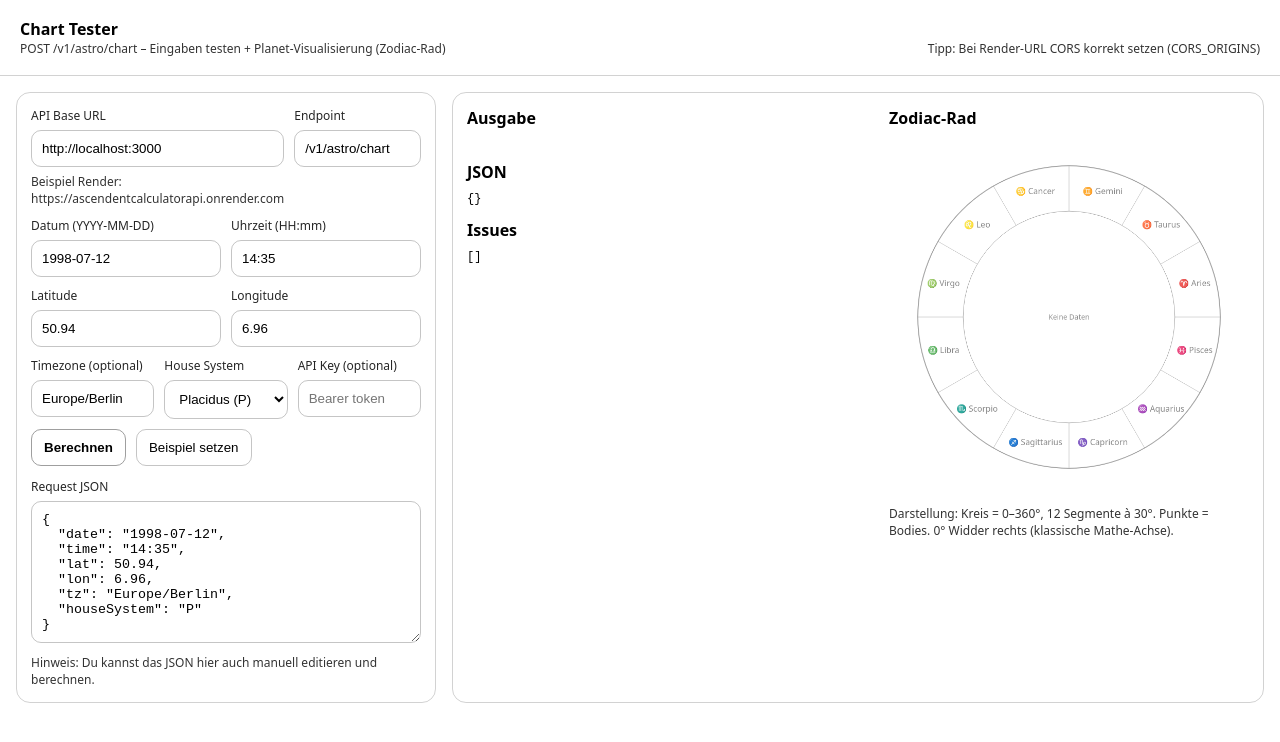
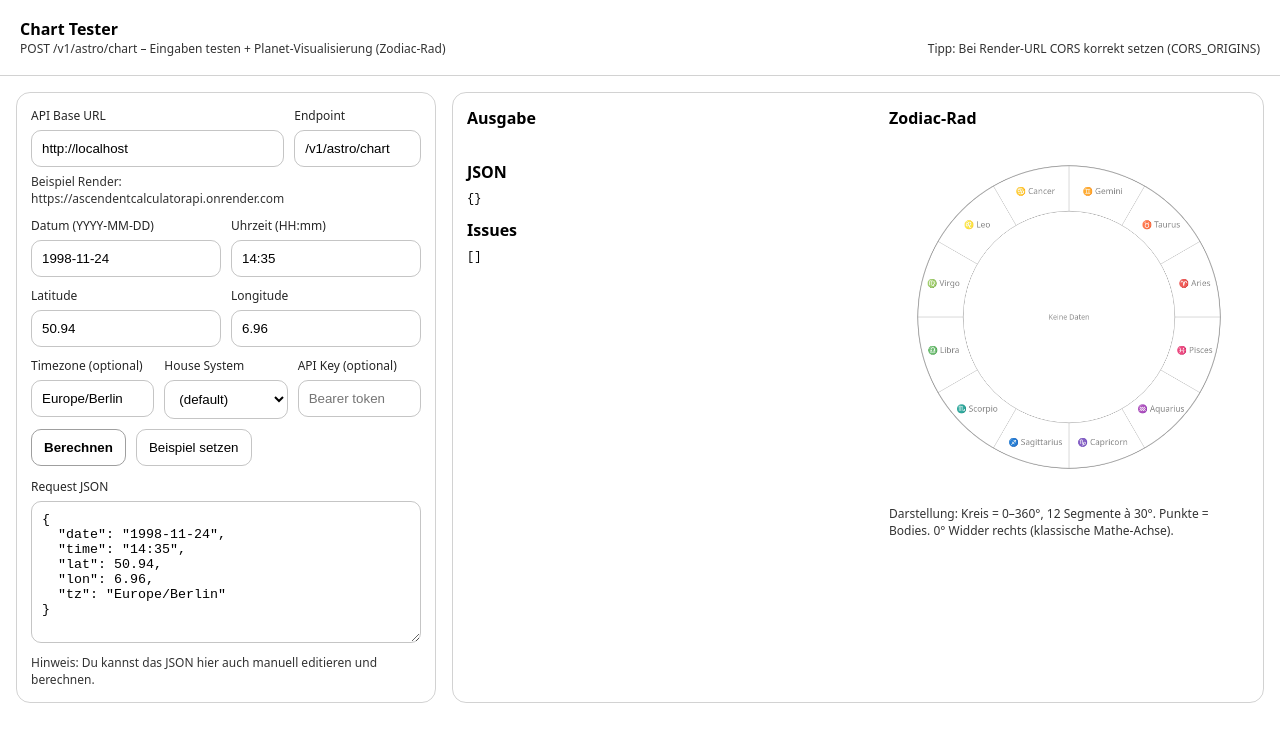
Before and after one commit to xdanysx/AscendentCalculatorAPI, a website: page public/demo.html in a window 1280 px wide. Drawn offline with Linux system fonts and the light colour scheme.

Commit message:
html geändert

```diff
--- a/public/demo.html
+++ b/public/demo.html
@@ -51,7 +51,7 @@
       <div class="row">
         <div>
           <label for="baseUrl">API Base URL</label>
-          <input id="baseUrl" placeholder="http://localhost:3000" value="http://localhost:3000" />
+          <input id="baseUrl"/>
           <div class="hint" style="margin-top:6px;">Beispiel Render: https://ascendentcalculatorapi.onrender.com</div>
         </div>
         <div>
@@ -63,7 +63,7 @@
       <div class="row" style="margin-top:10px;">
         <div>
           <label for="date">Datum (YYYY-MM-DD)</label>
-          <input id="date" value="1998-07-12" />
+          <input id="date" value="1998-11-24" />
         </div>
         <div>
           <label for="time">Uhrzeit (HH:mm)</label>
@@ -74,11 +74,11 @@
       <div class="row" style="margin-top:10px;">
         <div>
           <label for="lat">Latitude</label>
-          <input id="lat" type="number" step="0.000001" value="50.94" />
+          <input id="lat" type="number" step="0.01" value="50.94" />
         </div>
         <div>
           <label for="lon">Longitude</label>
-          <input id="lon" type="number" step="0.000001" value="6.96" />
+          <input id="lon" type="number" step="0.01" value="6.96" />
         </div>
       </div>
 
@@ -90,8 +90,8 @@
         <div>
           <label for="houseSystem">House System</label>
           <select id="houseSystem">
-            <option value="">(default)</option>
-            <option value="P" selected>Placidus (P)</option>
+            <option value="" selected>(default)</option>
+            <option value="P">Placidus (P)</option>
             <option value="K">Koch (K)</option>
             <option value="R">Regiomontanus (R)</option>
             <option value="C">Campanus (C)</option>
--- a/public/demo.js
+++ b/public/demo.js
@@ -1,3 +1,5 @@
+  document.getElementById("baseUrl").value = location.origin;
+
   const $ = (id) => document.getElementById(id);
 
   const SIGNS = ["Aries","Taurus","Gemini","Cancer","Leo","Virgo","Libra","Scorpio","Sagittarius","Capricorn","Aquarius","Pisces"];
```
